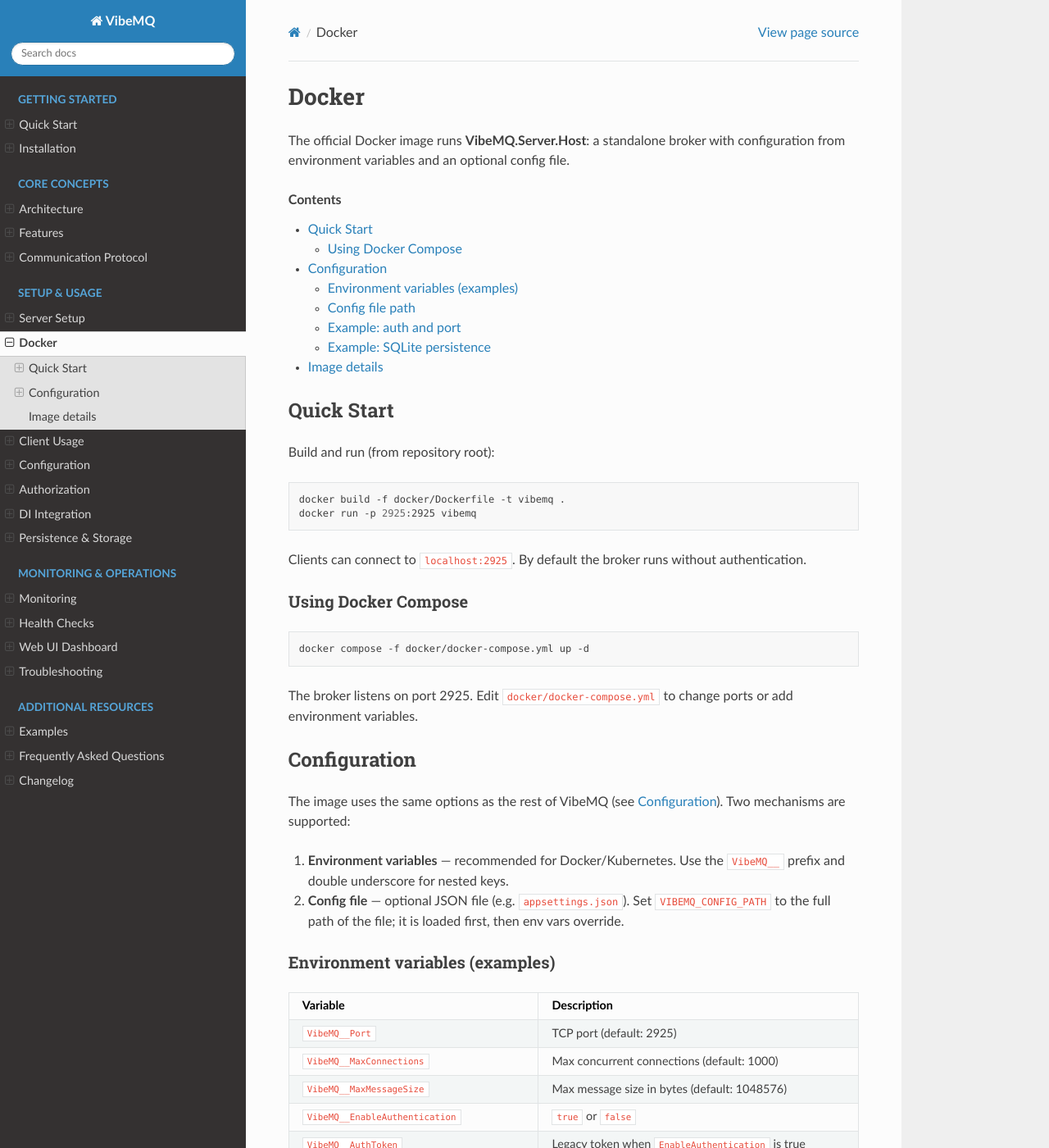
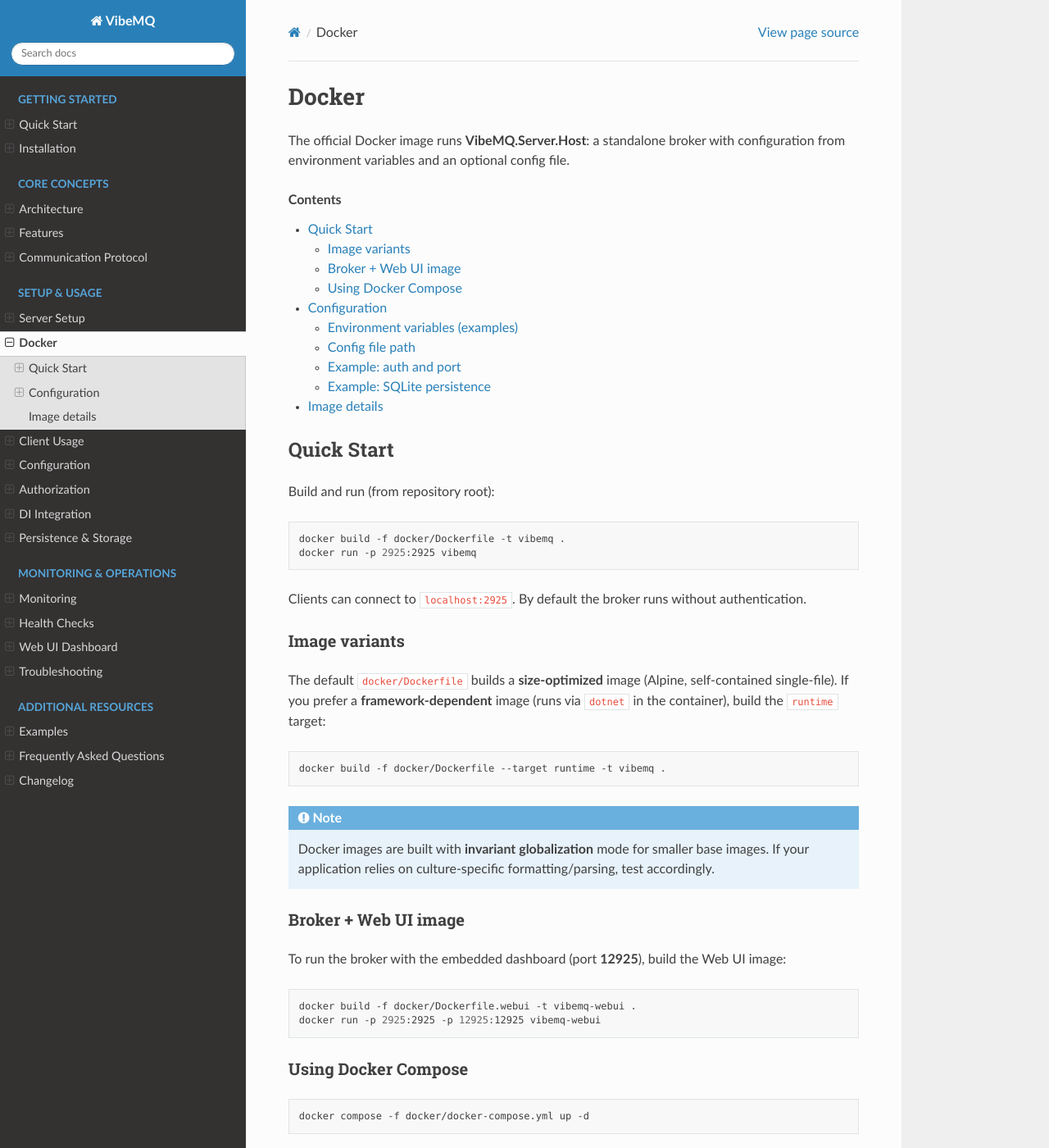
Before and after one commit to Bobsans/VibeMQ, a Sphinx documentation site: the page built from docs/docs/docker.rst, in a window 1280 px wide and 1400 px high. Shown: the whole window at 82% size. Built offline with Sphinx 7.4.7 and the Read the Docs theme 3.1.0, drawn with Linux system fonts in a browser that asks for light colours.

Commit message:
feat(docker): publish slim Alpine images for broker and Web UI
Build size-optimized images using self-contained single-file publishes on Alpine runtime-deps.
Update release workflow to build linux/amd64 images.
Refresh docs and Russian translations for new Docker/Web UI instructions.

Made-with: Cursor

```diff
--- a/docs/docs/changelog.rst
+++ b/docs/docs/changelog.rst
@@ -26,6 +26,7 @@ Version 1.7.0 (unreleased)
 
 - New :doc:`web-ui` guide (quick start, options, API, building frontend)
 - Client usage and DI integration: connection string format, examples, configuration keys
+- Docker images: size-optimized Alpine builds (self-contained single-file) for broker and Web UI
 
 Version 1.6.1
 -------------
--- a/docs/docs/docker.rst
+++ b/docs/docs/docker.rst
@@ -19,6 +19,31 @@ Build and run (from repository root):
    docker run -p 2925:2925 vibemq
 
 Clients can connect to ``localhost:2925``. By default the broker runs without authentication.
+
+Image variants
+--------------
+
+The default ``docker/Dockerfile`` builds a **size-optimized** image (Alpine, self-contained single-file).
+If you prefer a **framework-dependent** image (runs via ``dotnet`` in the container), build the ``runtime`` target:
+
+.. code-block:: bash
+
+   docker build -f docker/Dockerfile --target runtime -t vibemq .
+
+.. note::
+
+   Docker images are built with **invariant globalization** mode for smaller base images.
+   If your application relies on culture-specific formatting/parsing, test accordingly.
+
+Broker + Web UI image
+---------------------
+
+To run the broker with the embedded dashboard (port **12925**), build the Web UI image:
+
+.. code-block:: bash
+
+   docker build -f docker/Dockerfile.webui -t vibemq-webui .
+   docker run -p 2925:2925 -p 12925:12925 vibemq-webui
 
 Using Docker Compose
 --------------------
```
Also changed, not shown: docs/docs/web-ui.rst (+10 -0 lines), 8 other files.
